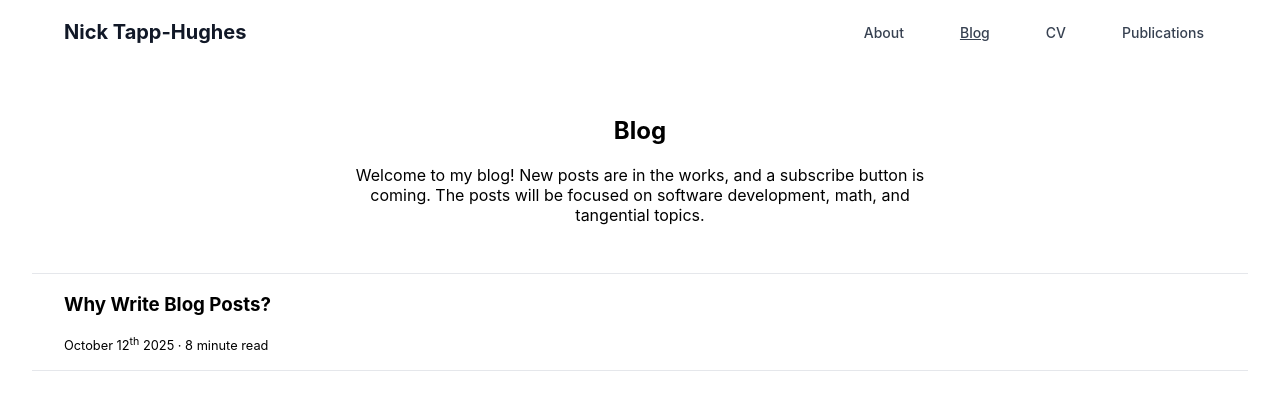
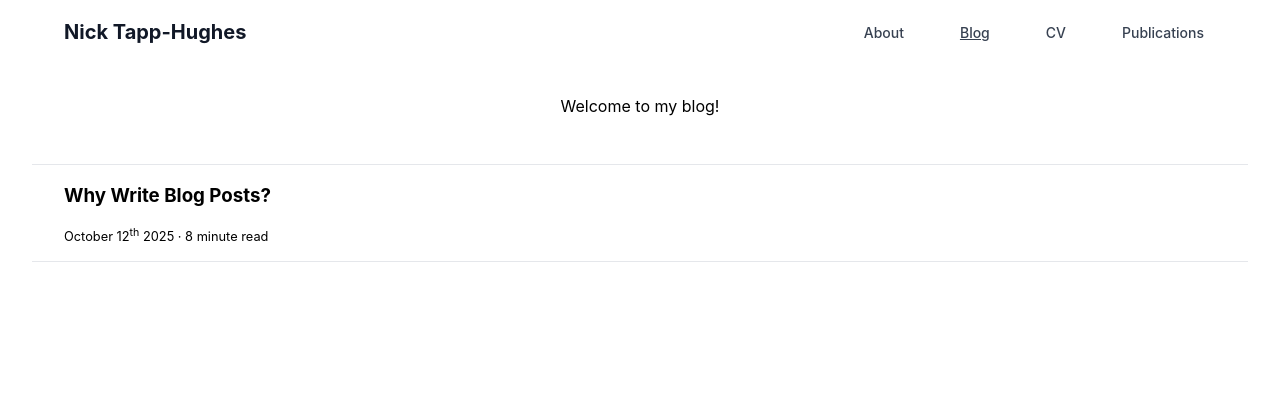
Before and after one commit to tapphughesn/blog, a React (Vite) app in the folder app/: page /blog in a window 1280 px wide. Shown: the top 410 px of the page. Built offline with nearby package versions, Linux system fonts and the light colour scheme.

Commit message:
formatting changes + small content change for Blog site

```diff
--- a/app/src/blog.tsx
+++ b/app/src/blog.tsx
@@ -7,11 +7,8 @@ function Blog() {
 
     <div className="blog-content">
       <div className="blog-top-section">
-                <h2 >
-                    Blog
-                </h2>
         <p>
-                    Welcome to my blog! New posts are in the works, and a subscribe button is coming. The posts will be focused on software development, math, and tangential topics.
+          Welcome to my blog!
         </p>
       </div>
       <div className="blog-list">
```
Lines whose indentation alone changed are shown as unchanged.
